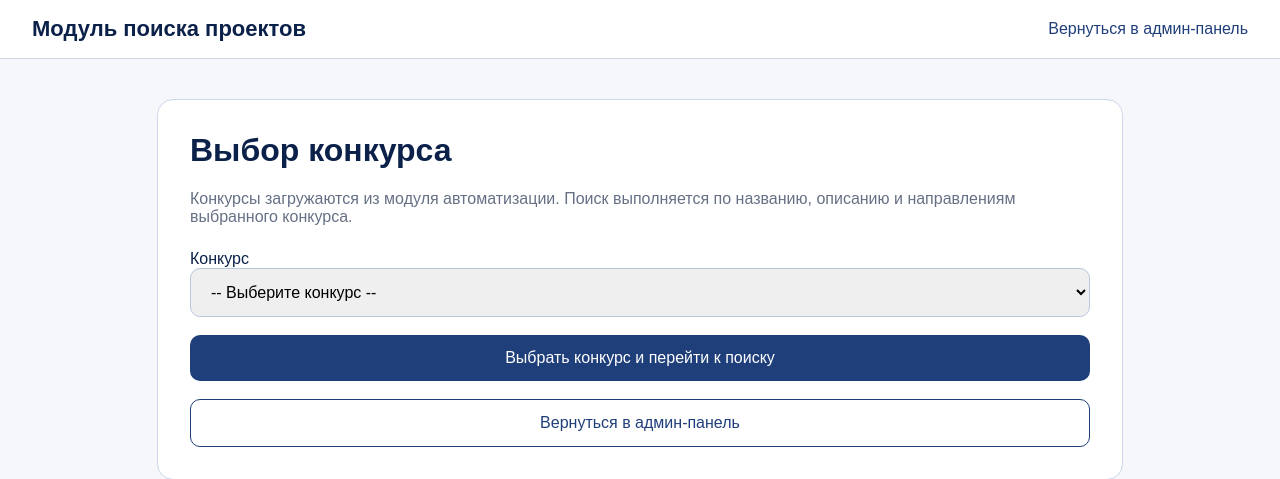
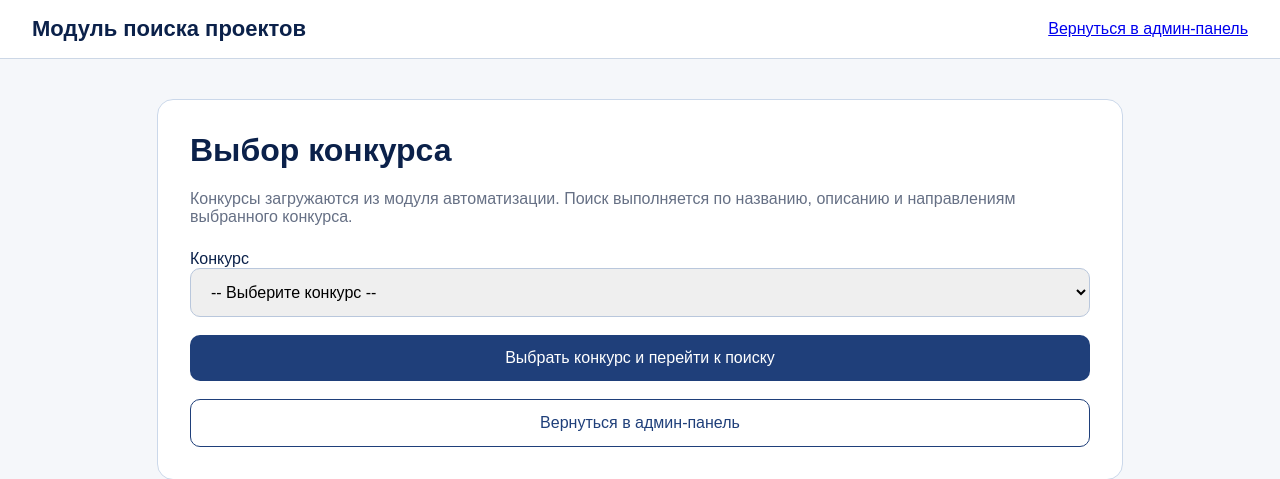
Before and after one commit to pestraevayu-yulche/grant-platform, a Flask app: template модуль_поиска/templates/select_competition.html in a window 1280 px wide. Shown: the top 479 px of the page. Run offline with Flask 3, Linux system fonts and the light colour scheme; the template is opened without the code that fills it: most values are stand-ins (such as "Sample title", 1, 10 or a date in 2020); a database or web service that is not in the repository returns one stand-in record (values such as "Sample title"); data that the repository does not hold is empty; some libraries are stand-ins or nearby versions.

Commit message:
Update select_competition.html

```diff
--- a/модуль_поиска/templates/select_competition.html
+++ b/модуль_поиска/templates/select_competition.html
@@ -21,7 +21,9 @@
 <body>
 <header>
     <div class="brand">Модуль поиска проектов</div>
-    <a href="http://127.0.0.1:8000/admin/dashboard" style="color:#1f3f7a; text-decoration:none;">Вернуться в админ-панель</a>
+    <a href="{{ automation_admin_url }}/admin/dashboard?contest_id={{ contest_id }}">
+    Вернуться в админ-панель
+</a>
 </header>
 <div class="container">
     <h1>Выбор конкурса</h1>
```
